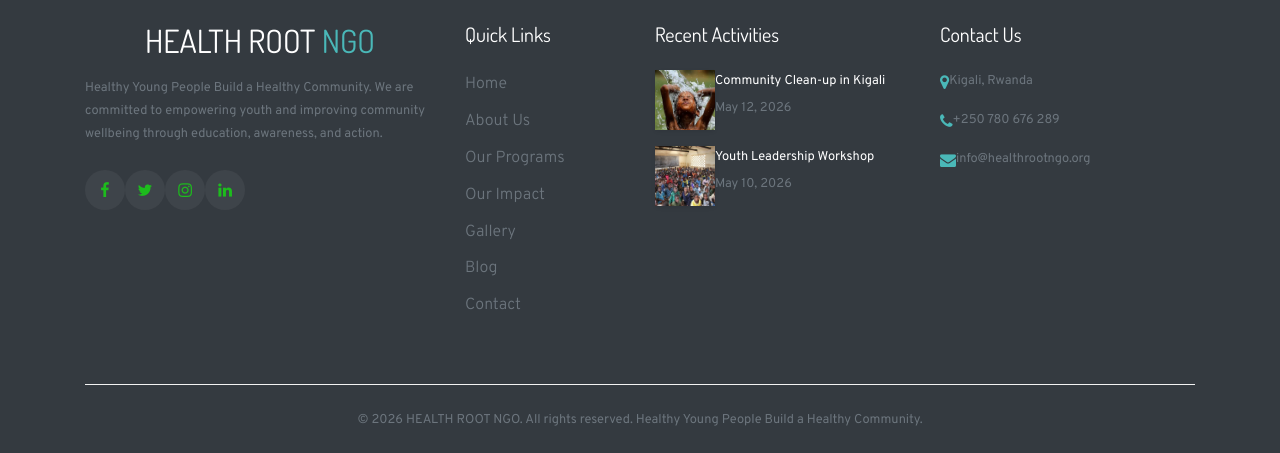
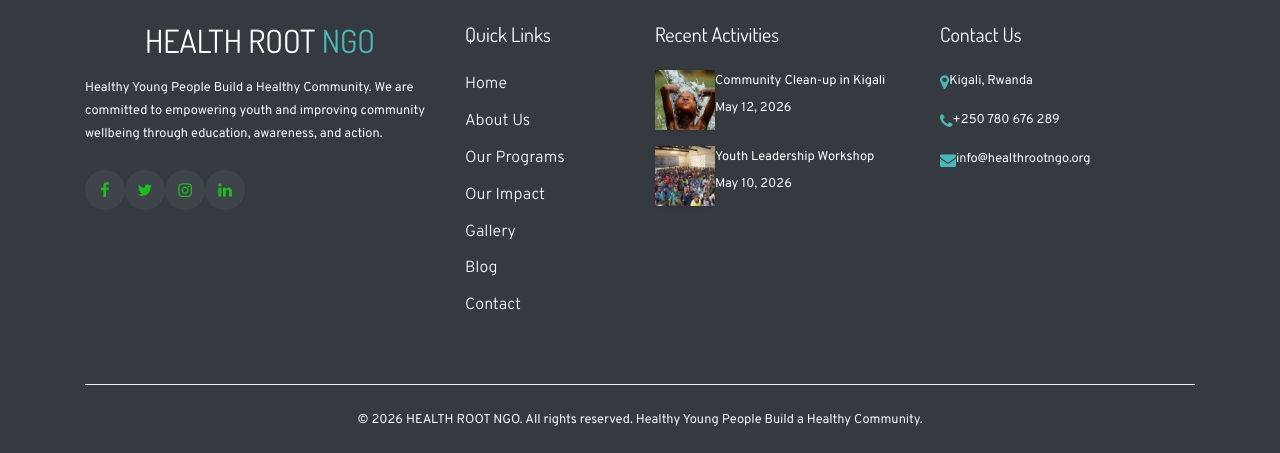
Before and after one commit to neoscratchteam/health-root, a Next.js app: page / in a window 1280 px wide. Shown: the part 3828-4281 px from the top of the page. Built offline with nearby package versions, Linux system fonts and the light colour scheme.

Commit message:
style: update footer text colors for better readability on dark background

```diff
--- a/src/components/Footer.tsx
+++ b/src/components/Footer.tsx
@@ -12,7 +12,7 @@ export default function Footer() {
           <div className="col-lg-4 col-md-6">
             <div className="footer-brand mb-4">
               <h2 className="fw-bold text-white fs-3 mb-3">HEALTH ROOT<span className="text-secondary"> NGO</span></h2>
-              <p className="text-muted small">
+              <p className="text-light opacity-75 small">
                 Healthy Young People Build a Healthy Community. We are committed to empowering youth and improving community wellbeing through education, awareness, and action.
               </p>
             </div>
@@ -27,13 +27,13 @@ export default function Footer() {
           <div className="col-lg-2 col-md-6">
             <h3 className="h5 fw-bold mb-4 text-white">Quick Links</h3>
             <ul className="list-unstyled footer-links">
-              <li className="mb-2"><Link href="/" className="text-muted text-decoration-none hover-text-white transition-all">Home</Link></li>
-              <li className="mb-2"><Link href="/about" className="text-muted text-decoration-none hover-text-white transition-all">About Us</Link></li>
-              <li className="mb-2"><Link href="/what-we-do" className="text-muted text-decoration-none hover-text-white transition-all">Our Programs</Link></li>
-              <li className="mb-2"><Link href="/our-impact" className="text-muted text-decoration-none hover-text-white transition-all">Our Impact</Link></li>
-              <li className="mb-2"><Link href="/gallery" className="text-muted text-decoration-none hover-text-white transition-all">Gallery</Link></li>
-              <li className="mb-2"><Link href="/blog" className="text-muted text-decoration-none hover-text-white transition-all">Blog</Link></li>
-              <li className="mb-2"><Link href="/contact" className="text-muted text-decoration-none hover-text-white transition-all">Contact</Link></li>
+              <li className="mb-2"><Link href="/" className="text-light opacity-75 text-decoration-none hover-text-white transition-all">Home</Link></li>
+              <li className="mb-2"><Link href="/about" className="text-light opacity-75 text-decoration-none hover-text-white transition-all">About Us</Link></li>
+              <li className="mb-2"><Link href="/what-we-do" className="text-light opacity-75 text-decoration-none hover-text-white transition-all">Our Programs</Link></li>
+              <li className="mb-2"><Link href="/our-impact" className="text-light opacity-75 text-decoration-none hover-text-white transition-all">Our Impact</Link></li>
+              <li className="mb-2"><Link href="/gallery" className="text-light opacity-75 text-decoration-none hover-text-white transition-all">Gallery</Link></li>
+              <li className="mb-2"><Link href="/blog" className="text-light opacity-75 text-decoration-none hover-text-white transition-all">Blog</Link></li>
+              <li className="mb-2"><Link href="/contact" className="text-light opacity-75 text-decoration-none hover-text-white transition-all">Contact</Link></li>
             </ul>
           </div>
 
@@ -50,7 +50,7 @@ export default function Footer() {
               </div>
               <div>
                 <Link href="/what-we-do" className="text-white text-decoration-none small fw-bold d-block hover-text-primary transition-all">Community Clean-up in Kigali</Link>
-                <small className="text-muted">May 12, 2026</small>
+                <small className="text-light opacity-75">May 12, 2026</small>
               </div>
             </div>
             <div className="recent-post mb-3 d-flex gap-3">
@@ -64,7 +64,7 @@ export default function Footer() {
               </div>
               <div>
                 <Link href="/what-we-do" className="text-white text-decoration-none small fw-bold d-block hover-text-primary transition-all">Youth Leadership Workshop</Link>
-                <small className="text-muted">May 10, 2026</small>
+                <small className="text-light opacity-75">May 10, 2026</small>
               </div>
             </div>
           </div>
@@ -74,22 +74,22 @@ export default function Footer() {
             <ul className="list-unstyled footer-contact">
               <li className="mb-3 d-flex gap-3">
                 <i className="icon-map-marker text-secondary mt-1"></i>
-                <span className="text-muted small">Kigali, Rwanda</span>
+                <span className="text-light small">Kigali, Rwanda</span>
               </li>
               <li className="mb-3 d-flex gap-3">
                 <i className="icon-phone text-secondary mt-1"></i>
-                <span className="text-muted small">+250 780 676 289</span>
+                <span className="text-light small">+250 780 676 289</span>
               </li>
               <li className="mb-3 d-flex gap-3">
                 <i className="icon-envelope text-secondary mt-1"></i>
-                <span className="text-muted small">info@healthrootngo.org</span>
+                <span className="text-light small">info@healthrootngo.org</span>
               </li>
             </ul>
           </div>
         </div>
 
         <div className="footer-bottom border-top border-secondary mt-5 pt-4 text-center">
-          <p className="text-muted small mb-0">
+          <p className="text-light opacity-75 small mb-0">
             &copy; {currentYear} HEALTH ROOT NGO. All rights reserved. Healthy Young People Build a Healthy Community.
           </p>
         </div>
```
